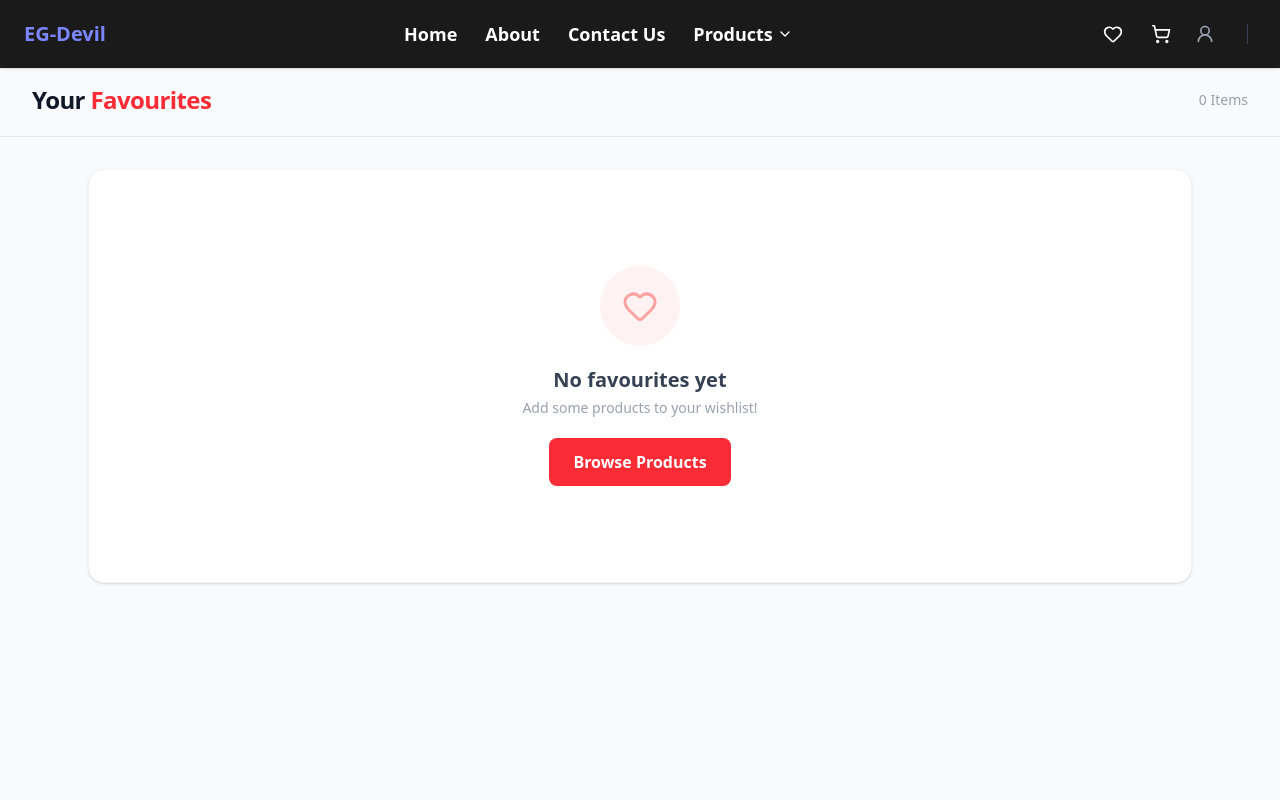
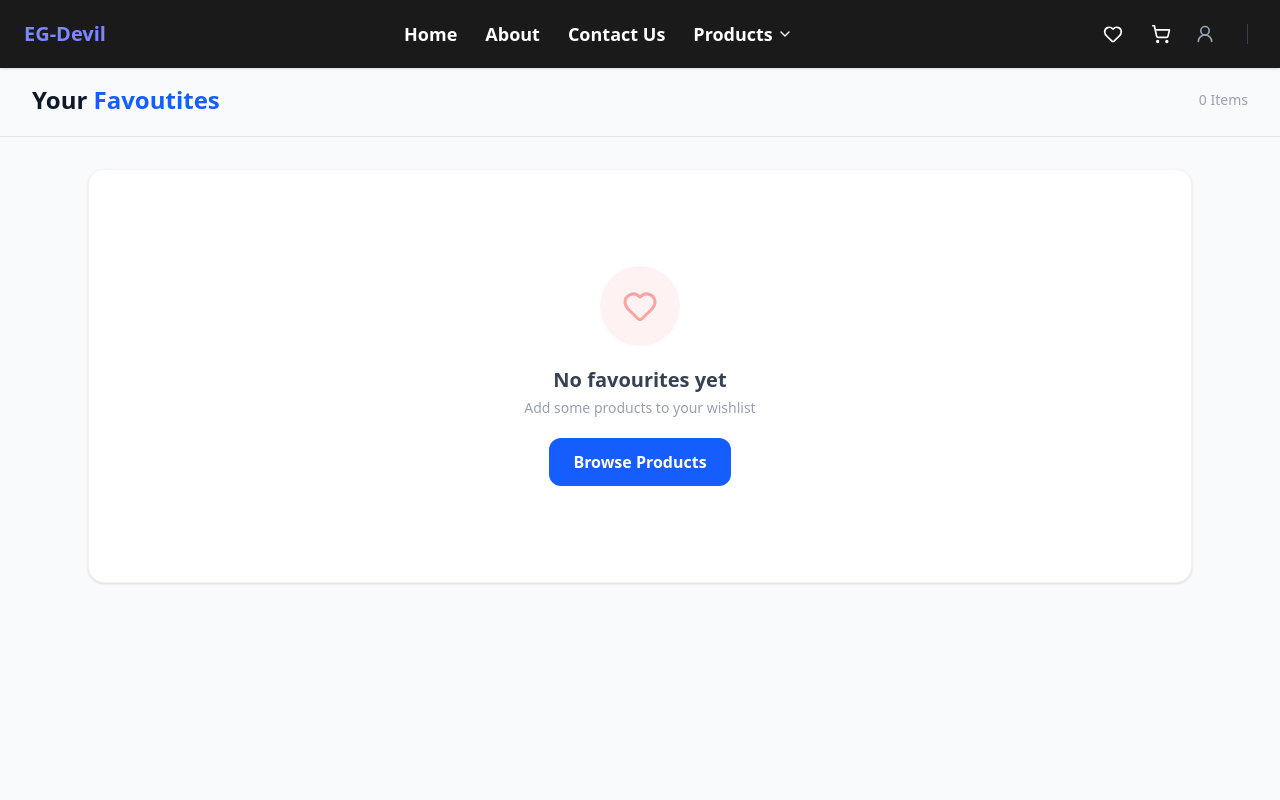
Before and after one commit to Ismail-Elgohary/EG-Devil, a Next.js app: page /Favoutites in a window 1280 px wide. Shown: the top 800 px of the page. Built offline with nearby package versions, Linux system fonts and the light colour scheme.

Commit message:
updates: into Cart-page && Favourits-page

```diff
--- a/app/(base)/Favoutites/page.tsx
+++ b/app/(base)/Favoutites/page.tsx
@@ -13,9 +13,10 @@
     <div className="min-h-screen bg-gray-50 font-sans">
 
       <header className="border-b border-gray-200 px-4 md:px-8 py-5 flex items-center justify-between">
-        <h1 className="text-xl md:text-2xl font-bold text-gray-900 tracking-tight">
-          Your <span className="text-red-500">Favourites</span>
+        <h1 className="text-xl md:text-2xl font-bold text-gray-900">
+          Your <span className="text-blue-600">Favoutites</span>
         </h1>
+
         <span className="text-sm text-gray-400 font-medium">{favourites.length} Items</span>
       </header>
 
@@ -28,12 +29,9 @@
             </div>
             <div className="text-center">
               <p className="text-xl font-bold text-gray-700">No favourites yet</p>
-              <p className="text-sm text-gray-400 mt-1">Add some products to your wishlist!</p>
+              <p className="text-sm text-gray-400 mt-1">Add some products to your wishlist</p>
             </div>
-            <Link
-              href="/products"
-              className="bg-red-500 hover:bg-red-600 text-white px-6 py-3 rounded-lg font-bold transition-colors"
-            >
+           <Link href="/products" className="bg-blue-600 text-white px-6 py-3 rounded-xl font-bold hover:bg-blue-700 transition-colors">
               Browse Products
             </Link>
           </div>
@@ -72,7 +70,7 @@
                       onClick={() => toggleFavorite(item)}
                       className="flex items-center gap-1.5 text-xs font-bold text-red-500 hover:text-red-600 bg-red-50 hover:bg-red-100 px-3 py-1.5 rounded-lg transition-all w-fit"
                     >
-                      <Trash2 size={13} />
+                      <Trash2 size={20} />
                       Remove
                     </button>
                   </div>
@@ -94,7 +92,7 @@
                     }
                     className="flex items-center gap-2 px-4 py-2.5 bg-gray-900 hover:bg-blue-600 text-white text-sm font-bold rounded-xl transition-colors w-full md:w-auto justify-center"
                   >
-                    <ShoppingCart size={15} />
+                    <ShoppingCart size={18} />
                     Add to Cart
                   </button>
                 </div>
@@ -104,7 +102,7 @@
             <div className="px-4 md:px-6 py-5">
               <Link
                 href="/products"
-                className="inline-flex items-center gap-2 text-sm font-semibold text-red-500 hover:text-red-600 transition-colors"
+                className="inline-flex items-center gap-2 text-xl font-semibold text-red-500 hover:text-red-600 transition-colors"
               >
                 ← Continue Shopping
               </Link>
```
